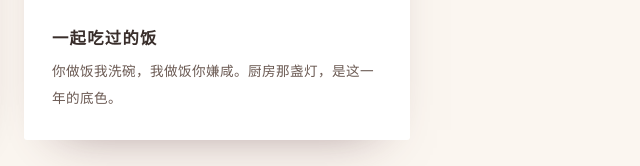
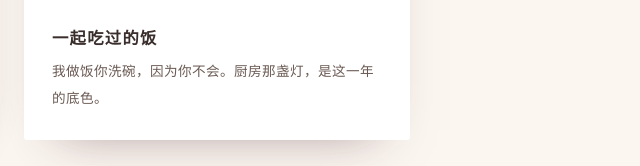
Before and after one commit to Diftwood/anniversary, a plain HTML site: page index.html in a window 1280 px wide. Shown: the part 4252-4418 px from the top of the page, 630-1270 px from the left. Drawn offline with Linux system fonts and the light colour scheme; a web font is replaced by a local one.

Commit message:
Update paragraph text in index.html

```diff
--- a/index.html
+++ b/index.html
@@ -445,7 +445,7 @@ footer .dot{display:inline-block;width:3px;height:3px;border-radius:50%;backgrou
         <div class="card-media"><img src="assets/still.jpg" alt="桌上的花与信"></div>
         <div class="card-body">
           <h3>一起吃过的饭</h3>
-          <p>你做饭我洗碗，我做饭你嫌咸。厨房那盏灯，是这一年的底色。</p>
+          <p>我做饭你洗碗，因为你不会。厨房那盏灯，是这一年的底色。</p>
         </div>
       </article>
       <article class="card reveal">
```
